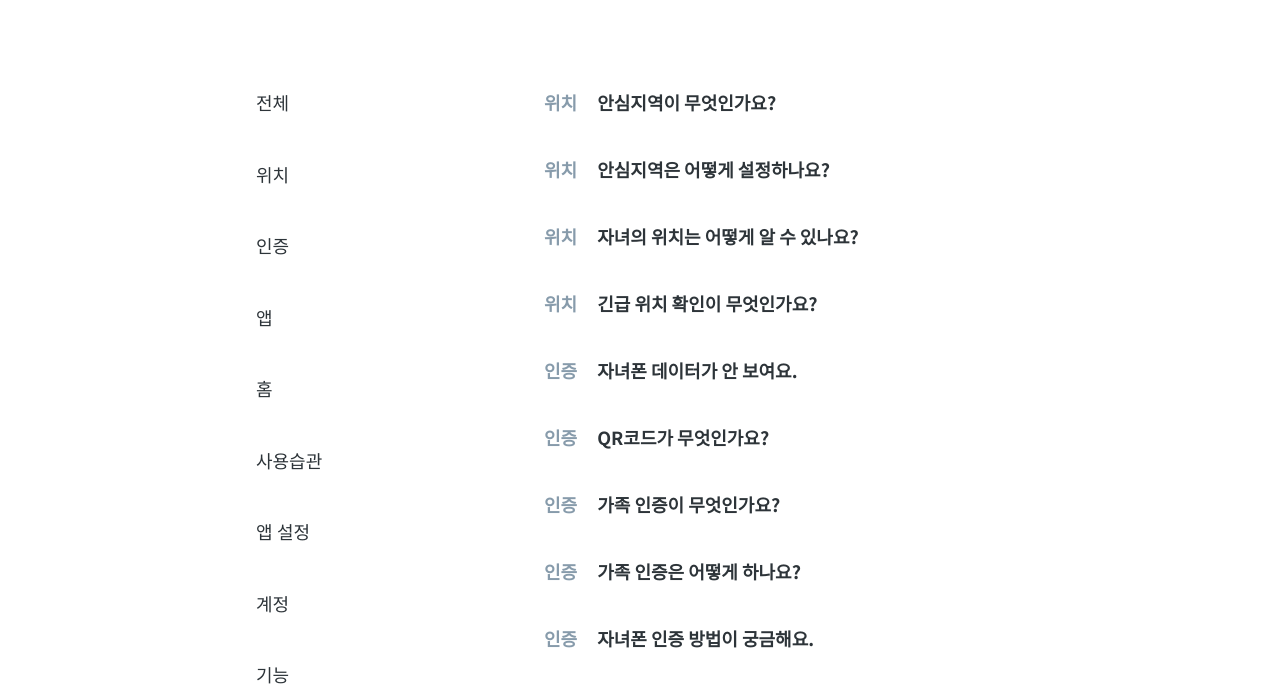
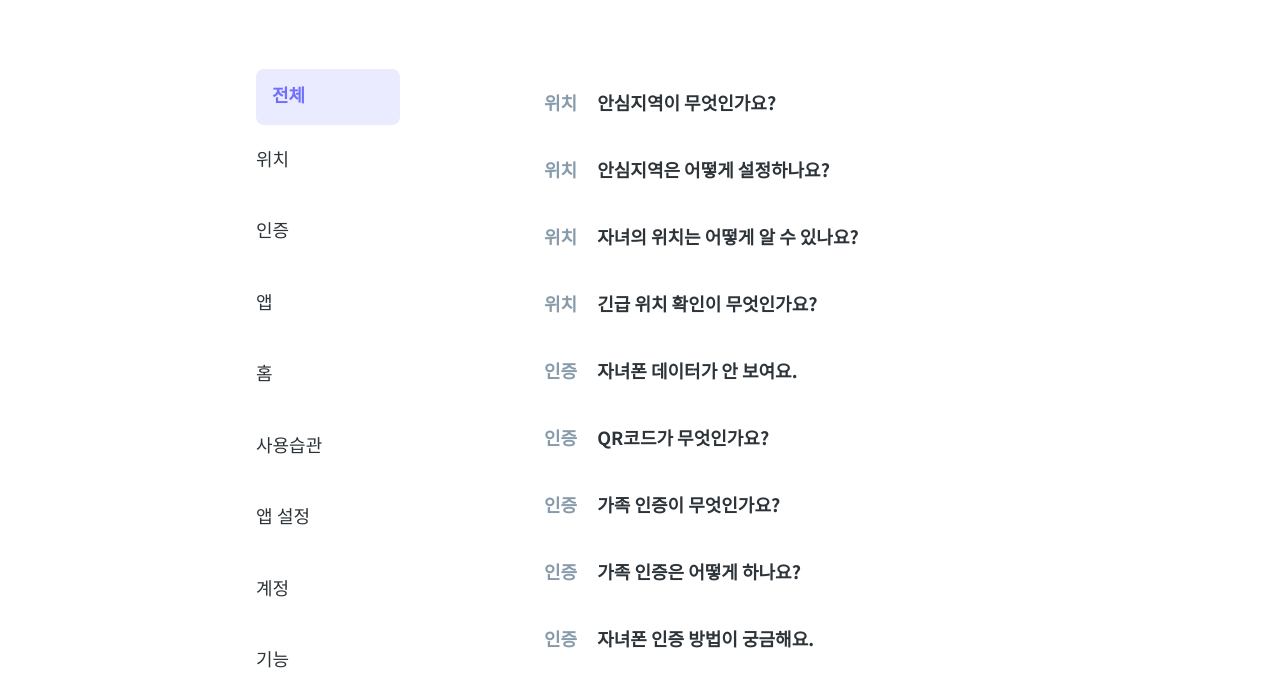
Before and after one commit to awesomeitdev/aidle_web_service_home, a website: page faq.html in a window 1280 px wide. Shown: the part 131-817 px from the top of the page. Drawn offline with Linux system fonts and the light colour scheme.

Commit message:
Update faq.html

```diff
--- a/faq.html
+++ b/faq.html
@@ -4,7 +4,7 @@
 <head>
     <link rel="stylesheet" type="text/css" href="./support/css/style.css">
     <link rel="stylesheet" href="./src/css/reset.css">
-    <script src="./scr/js/faq.js"></script>
+    <script src="./src/js/faq.js"></script>
     <link href="https://fonts.googleapis.com/css?family=Roboto:100,300,500,700,900&display=swap" rel="stylesheet">
 </head>
 <body>
```
